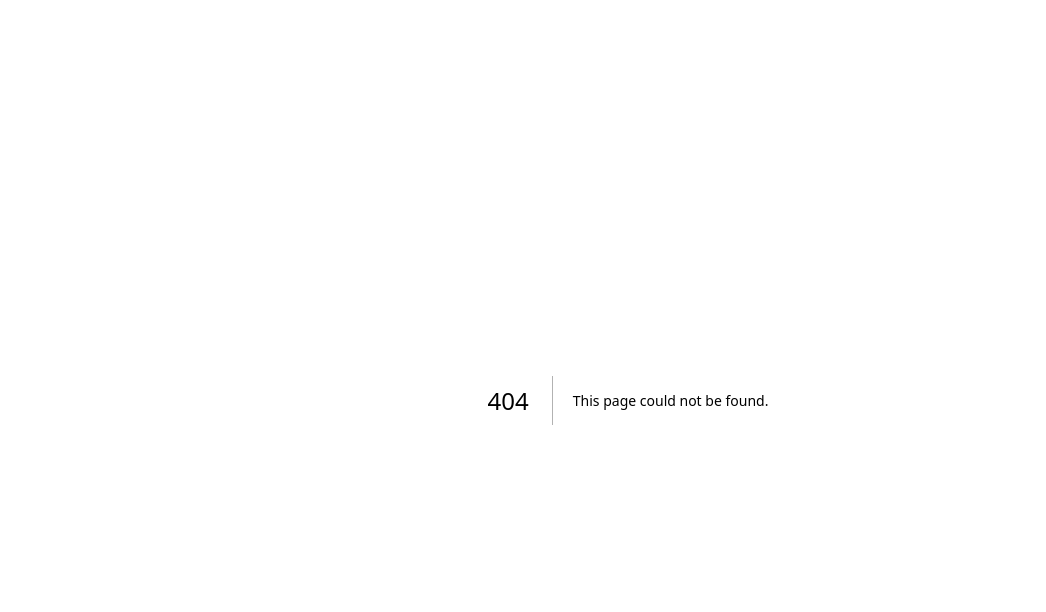
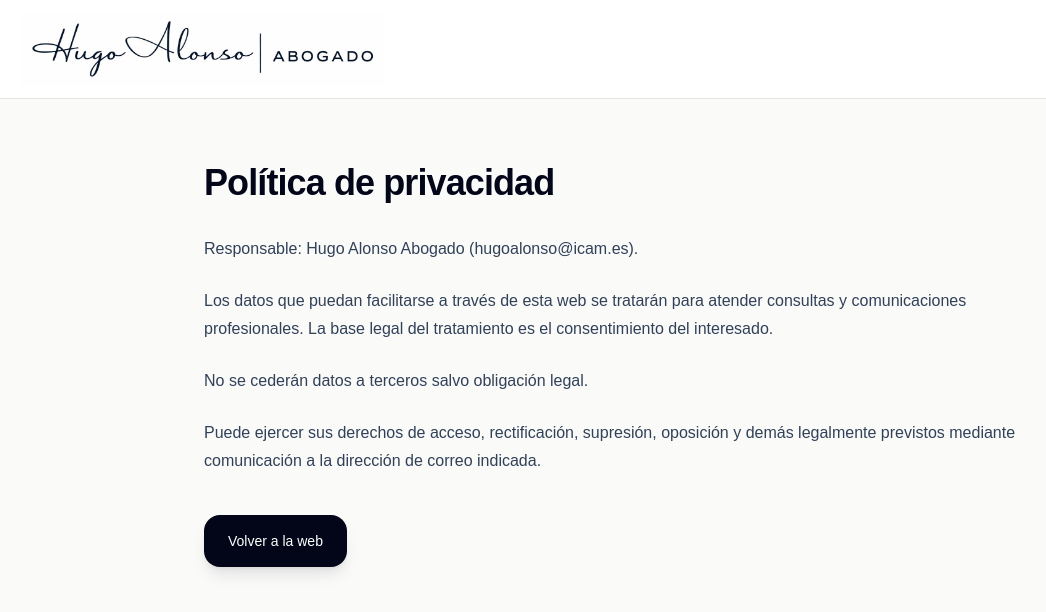
Before and after one commit to HugoAG73/hugo-alonso-web, a Next.js app: page /politica-privacidad in a window 1280 px wide. Before the commit this address had no page. Shown: the top 612 px of the page, without its empty margins (12-1058 px from the left). Built offline with nearby package versions, Linux system fonts and the light colour scheme.

Commit message:
Añadidas páginas legales separadas

```diff
--- /dev/null
+++ b/app/aviso-legal/page.tsx
@@ -0,0 +1,57 @@
+import Image from "next/image";
+
+export default function AvisoLegalPage() {
+  return (
+    <main className="min-h-screen bg-stone-50 text-slate-900">
+      <header className="border-b border-stone-200 bg-white">
+        <div className="mx-auto flex max-w-7xl items-center justify-between px-6 py-3 lg:px-8">
+          <a href="/" aria-label="Ir a la página principal">
+            <Image
+              src="/logo-header-cropped.png"
+              alt="Hugo Alonso Abogado"
+              width={1180}
+              height={240}
+              priority
+              className="h-[64px] w-auto md:h-[74px]"
+            />
+          </a>
+        </div>
+      </header>
+
+      <section className="mx-auto max-w-4xl px-6 py-16">
+        <h1 className="text-4xl font-semibold tracking-tight text-slate-950">
+          Aviso legal
+        </h1>
+
+        <div className="mt-8 space-y-6 text-base leading-7 text-slate-700">
+          <p>
+            Titular: Hugo Alonso Abogado
+            <br />
+            Actividad: Ejercicio de la abogacía
+            <br />
+            Domicilio: Calle Guillermo de Osma núm. 5, bajo 1, C.P. 28045 Madrid
+            <br />
+            Email: hugoalonso@icam.es
+            <br />
+            Teléfono: 686 310 400
+          </p>
+
+          <p>
+            Este sitio web tiene finalidad informativa y de contacto. La
+            información contenida en él no constituye asesoramiento jurídico y
+            requiere análisis individualizado de cada caso.
+          </p>
+        </div>
+
+        <div className="mt-10">
+          <a
+            href="/"
+            className="inline-flex items-center justify-center rounded-2xl bg-slate-950 px-6 py-4 text-sm font-medium text-white shadow-lg shadow-slate-900/10 transition hover:-translate-y-0.5"
+          >
+            Volver a la web
+          </a>
+        </div>
+      </section>
+    </main>
+  );
+}
--- /dev/null
+++ b/app/cookies/page.tsx
@@ -0,0 +1,48 @@
+import Image from "next/image";
+
+export default function CookiesPage() {
+  return (
+    <main className="min-h-screen bg-stone-50 text-slate-900">
+      <header className="border-b border-stone-200 bg-white">
+        <div className="mx-auto flex max-w-7xl items-center justify-between px-6 py-3 lg:px-8">
+          <a href="/" aria-label="Ir a la página principal">
+            <Image
+              src="/logo-header-cropped.png"
+              alt="Hugo Alonso Abogado"
+              width={1180}
+              height={240}
+              priority
+              className="h-[64px] w-auto md:h-[74px]"
+            />
+          </a>
+        </div>
+      </header>
+
+      <section className="mx-auto max-w-4xl px-6 py-16">
+        <h1 className="text-4xl font-semibold tracking-tight text-slate-950">
+          Cookies
+        </h1>
+
+        <div className="mt-8 space-y-6 text-base leading-7 text-slate-700">
+          <p>
+            Esta web utiliza únicamente cookies técnicas necesarias para su
+            funcionamiento.
+          </p>
+
+          <p>
+            No se utilizan cookies publicitarias ni de análisis.
+          </p>
+        </div>
+
+        <div className="mt-10">
+          <a
+            href="/"
+            className="inline-flex items-center justify-center rounded-2xl bg-slate-950 px-6 py-4 text-sm font-medium text-white shadow-lg shadow-slate-900/10 transition hover:-translate-y-0.5"
+          >
+            Volver a la web
+          </a>
+        </div>
+      </section>
+    </main>
+  );
+}
--- a/app/page.tsx
+++ b/app/page.tsx
@@ -385,65 +385,17 @@ export default function Home() {
         </div>
       </section>
 
-      <section className="mx-auto max-w-4xl px-6 py-16 text-sm text-slate-600">
-        <div id="aviso-legal" className="scroll-mt-24">
-          <h3 className="text-xl font-semibold text-slate-900">Aviso legal</h3>
-          <p className="mt-4 leading-7">
-            Titular: Hugo Alonso Abogado
-            <br />
-            Actividad: Ejercicio de la abogacía
-            <br />
-            Domicilio: Calle Guillermo de Osma núm. 5, bajo 1, C.P. 28045 Madrid
-            <br />
-            Email: hugoalonso@icam.es
-            <br />
-            Teléfono: 686 310 400
-          </p>
-          <p className="mt-4 leading-7">
-            Este sitio web tiene finalidad informativa y de contacto. La
-            información contenida en él no constituye asesoramiento jurídico y
-            requiere análisis individualizado de cada caso.
-          </p>
-        </div>
-
-        <div id="politica-privacidad" className="mt-10 scroll-mt-24">
-          <h3 className="text-xl font-semibold text-slate-900">
-            Política de privacidad
-          </h3>
-          <p className="mt-4 leading-7">
-            Responsable: Hugo Alonso Abogado (hugoalonso@icam.es). Los datos que
-            puedan facilitarse a través de esta web se tratarán para atender
-            consultas y comunicaciones profesionales. La base legal del
-            tratamiento es el consentimiento del interesado. No se cederán datos a
-            terceros salvo obligación legal.
-          </p>
-          <p className="mt-2 leading-7">
-            Puede ejercer sus derechos de acceso, rectificación, supresión,
-            oposición y demás legalmente previstos mediante comunicación a la
-            dirección de correo indicada.
-          </p>
-        </div>
-
-        <div id="cookies" className="mt-10 scroll-mt-24">
-          <h3 className="text-xl font-semibold text-slate-900">Cookies</h3>
-          <p className="mt-4 leading-7">
-            Esta web utiliza únicamente cookies técnicas necesarias para su
-            funcionamiento. No se utilizan cookies publicitarias ni de análisis.
-          </p>
-        </div>
-      </section>
-
       <footer className="border-t border-stone-200 bg-stone-50">
         <div className="mx-auto flex max-w-7xl flex-col gap-4 px-6 py-8 text-xs text-slate-500 lg:flex-row lg:items-center lg:justify-between lg:px-8">
           <div>© 2026 Hugo Alonso Abogado. Todos los derechos reservados.</div>
           <div className="flex gap-6">
-            <a href="/#aviso-legal" className="hover:text-slate-800">
+            <a href="/aviso-legal" className="hover:text-slate-800">
               Aviso legal
             </a>
-            <a href="/#politica-privacidad" className="hover:text-slate-800">
+            <a href="/politica-privacidad" className="hover:text-slate-800">
               Política de privacidad
             </a>
-            <a href="/#cookies" className="hover:text-slate-800">
+            <a href="/cookies" className="hover:text-slate-800">
               Cookies
             </a>
           </div>
--- /dev/null
+++ b/app/politica-privacidad/page.tsx
@@ -0,0 +1,59 @@
+import Image from "next/image";
+
+export default function PoliticaPrivacidadPage() {
+  return (
+    <main className="min-h-screen bg-stone-50 text-slate-900">
+      <header className="border-b border-stone-200 bg-white">
+        <div className="mx-auto flex max-w-7xl items-center justify-between px-6 py-3 lg:px-8">
+          <a href="/" aria-label="Ir a la página principal">
+            <Image
+              src="/logo-header-cropped.png"
+              alt="Hugo Alonso Abogado"
+              width={1180}
+              height={240}
+              priority
+              className="h-[64px] w-auto md:h-[74px]"
+            />
+          </a>
+        </div>
+      </header>
+
+      <section className="mx-auto max-w-4xl px-6 py-16">
+        <h1 className="text-4xl font-semibold tracking-tight text-slate-950">
+          Política de privacidad
+        </h1>
+
+        <div className="mt-8 space-y-6 text-base leading-7 text-slate-700">
+          <p>
+            Responsable: Hugo Alonso Abogado (hugoalonso@icam.es).
+          </p>
+
+          <p>
+            Los datos que puedan facilitarse a través de esta web se tratarán
+            para atender consultas y comunicaciones profesionales. La base legal
+            del tratamiento es el consentimiento del interesado.
+          </p>
+
+          <p>
+            No se cederán datos a terceros salvo obligación legal.
+          </p>
+
+          <p>
+            Puede ejercer sus derechos de acceso, rectificación, supresión,
+            oposición y demás legalmente previstos mediante comunicación a la
+            dirección de correo indicada.
+          </p>
+        </div>
+
+        <div className="mt-10">
+          <a
+            href="/"
+            className="inline-flex items-center justify-center rounded-2xl bg-slate-950 px-6 py-4 text-sm font-medium text-white shadow-lg shadow-slate-900/10 transition hover:-translate-y-0.5"
+          >
+            Volver a la web
+          </a>
+        </div>
+      </section>
+    </main>
+  );
+}
```
